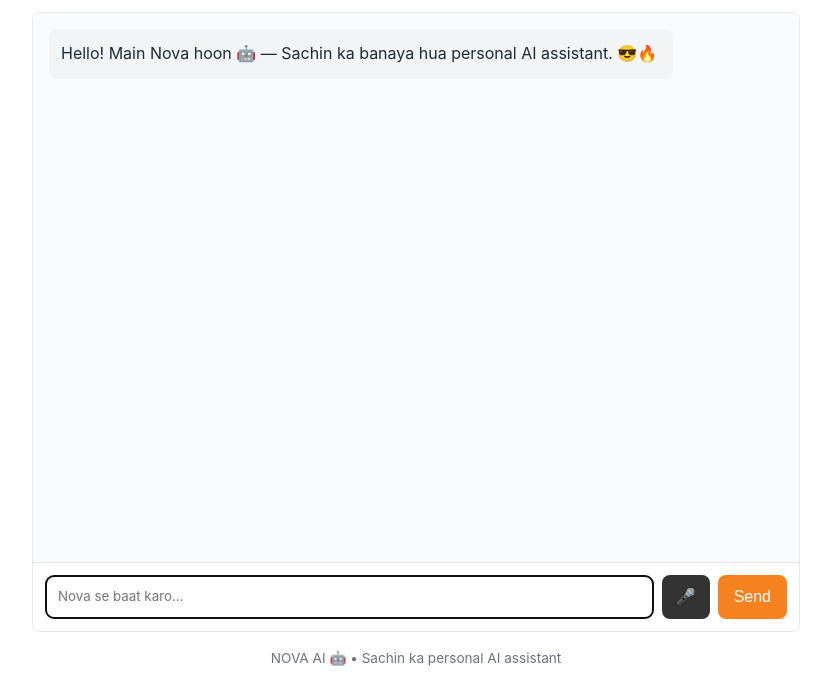
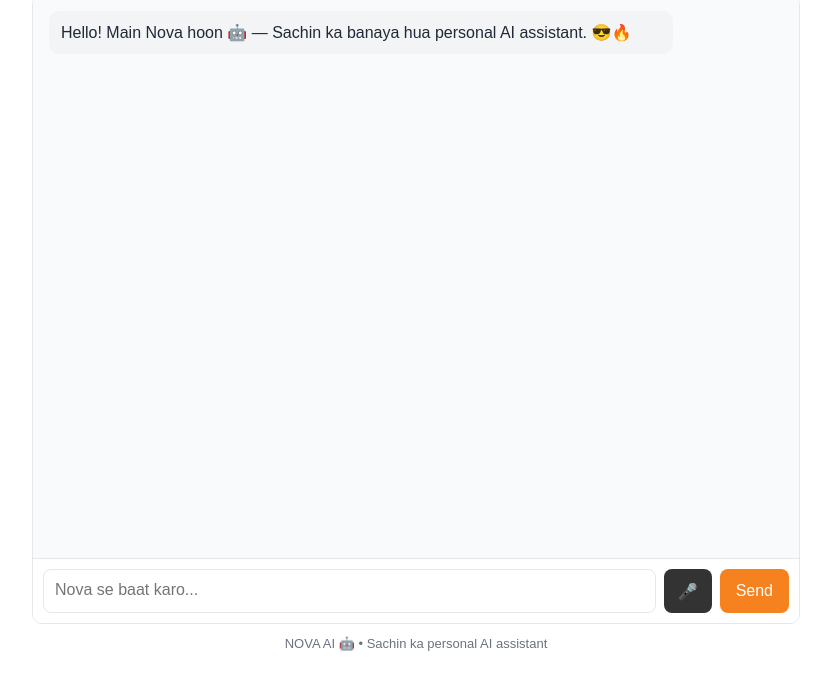
Before and after one commit to rohitsharmarohitsharma7346-lgtm/llm-chat-app-template, a website: page public/index.html in a window 1280 px wide. Shown: the part 117-803 px from the top of the page, without its empty margins (224-1055 px from the left). Drawn offline with Linux system fonts and the light colour scheme.

Commit message:
Update index.html

```diff
--- a/public/index.html
+++ b/public/index.html
@@ -1,20 +1,19 @@
 <!doctype html>
 <html lang="en">
 <head>
-	<meta charset="UTF-8" />
-	<meta name="viewport" content="width=device-width, initial-scale=1.0" />
+	<meta charset="UTF-8">
+	<meta name="viewport" content="width=device-width, initial-scale=1.0">
 	<title>NOVA AI 🤖</title>
 
 	<style>
 		:root {
-			--primary-color: #f6821f;
+			--primary: #f6821f;
 			--primary-hover: #e67e22;
-			--light-bg: #f9fafb;
-			--border-color: #e5e7eb;
-			--text-color: #1f2937;
-			--text-light: #6b7280;
-			--user-msg-bg: #fff2e6;
-			--assistant-msg-bg: #f3f4f6;
+			--bg: #f9fafb;
+			--border: #e5e7eb;
+			--text: #1f2937;
+			--user: #fff2e6;
+			--assistant: #f3f4f6;
 		}
 
 		* {
@@ -24,105 +23,118 @@
 		}
 
 		body {
-			font-family: -apple-system, BlinkMacSystemFont, "Segoe UI",
-				Roboto, sans-serif;
-			line-height: 1.6;
-			color: var(--text-color);
+			font-family: Arial, sans-serif;
+			color: var(--text);
 			max-width: 800px;
-			margin: 0 auto;
-			padding: 1rem;
+			margin: auto;
+			padding: 16px;
 		}
 
 		header {
 			text-align: center;
-			margin-bottom: 1rem;
-			padding: 1rem 0;
-			border-bottom: 1px solid var(--border-color);
+			padding: 16px 0;
+			margin-bottom: 16px;
+			border-bottom: 1px solid var(--border);
 		}
 
 		h1 {
-			font-size: 1.5rem;
-			color: var(--primary-color);
+			color: var(--primary);
+			font-size: 24px;
 		}
 
 		.chat-container {
+			height: calc(100vh - 170px);
+			min-height: 400px;
 			display: flex;
 			flex-direction: column;
-			height: calc(100vh - 180px);
-			min-height: 400px;
-			border: 1px solid var(--border-color);
-			border-radius: 8px;
+			border: 1px solid var(--border);
+			border-radius: 10px;
 			overflow: hidden;
 		}
 
-		.chat-messages {
+		#chat-messages {
 			flex: 1;
 			overflow-y: auto;
-			padding: 1rem;
-			background-color: var(--light-bg);
+			padding: 16px;
+			background: var(--bg);
 		}
 
 		.message {
-			margin-bottom: 1rem;
-			padding: 0.75rem;
-			border-radius: 8px;
 			max-width: 85%;
+			margin-bottom: 12px;
+			padding: 12px;
+			border-radius: 10px;
 		}
 
 		.message p {
+			margin: 0;
 			white-space: pre-line;
-			margin: 0;
 			overflow-wrap: anywhere;
 		}
 
 		.user-message {
-			background-color: var(--user-msg-bg);
+			background: var(--user);
 			margin-left: auto;
 		}
 
 		.assistant-message {
-			background-color: var(--assistant-msg-bg);
+			background: var(--assistant);
+			margin-right: auto;
+		}
+
+		.typing-indicator {
+			display: none;
+			padding: 10px 16px;
+			color: #6b7280;
+			font-style: italic;
+		}
+
+		.typing-indicator.visible {
+			display: block;
 		}
 
 		.message-input {
 			display: flex;
-			gap: 0.5rem;
-			padding: 0.75rem;
-			border-top: 1px solid var(--border-color);
-			background-color: white;
+			gap: 8px;
+			padding: 10px;
+			background: white;
+			border-top: 1px solid var(--border);
 		}
 
 		#user-input {
 			flex: 1;
-			padding: 0.75rem;
-			border: 1px solid var(--border-color);
+			min-height: 44px;
+			max-height: 140px;
+			padding: 11px;
+			border: 1px solid var(--border);
 			border-radius: 8px;
 			font-family: inherit;
+			font-size: 16px;
 			resize: none;
-			min-height: 44px;
+			outline: none;
 		}
 
 		button {
 			border: none;
 			border-radius: 8px;
 			cursor: pointer;
-			font-size: 1rem;
-			min-width: 48px;
+			font-size: 16px;
+			min-height: 44px;
 		}
 
 		#mic-button {
-			background-color: #333;
+			width: 48px;
+			background: #333;
 			color: white;
-			padding: 0 0.8rem;
 		}
 
 		#mic-button.listening {
-			background-color: #d32f2f;
+			background: #d32f2f;
 		}
 
 		#send-button {
-			padding: 0 1rem;
-			background-color: var(--primary-color);
+			padding: 0 16px;
+			background: var(--primary);
 			color: white;
 		}
 
@@ -131,27 +143,17 @@
 			cursor: not-allowed;
 		}
 
-		.typing-indicator {
-			display: none;
-			font-style: italic;
-			color: var(--text-light);
-			padding: 1rem;
-		}
-
-		.typing-indicator.visible {
-			display: block;
-		}
-
 		footer {
-			margin-top: 1rem;
 			text-align: center;
-			font-size: 0.85rem;
-			color: var(--text-light);
+			padding-top: 12px;
+			color: #6b7280;
+			font-size: 13px;
 		}
 	</style>
 </head>
 
 <body>
+
 	<header>
 		<h1>NOVA AI 🤖</h1>
 		<p>Sachin ka personal AI assistant</p>
@@ -159,17 +161,20 @@
 
 	<div class="chat-container">
 
-		<div id="chat-messages" class="chat-messages">
+		<div id="chat-messages">
+
 			<div class="message assistant-message">
 				<p>Hello! Main Nova hoon 🤖 — Sachin ka banaya hua personal AI assistant. 😎🔥</p>
 			</div>
+
 		</div>
 
-		<div class="typing-indicator" id="typing-indicator">
+		<div id="typing-indicator" class="typing-indicator">
 			Nova soch raha hai... 🤔
 		</div>
 
 		<div class="message-input">
+
 			<textarea
 				id="user-input"
 				placeholder="Nova se baat karo..."
@@ -177,20 +182,26 @@
 				autofocus
 			></textarea>
 
-			<button id="mic-button" type="button" title="Voice input">
-				🎤
-			</button>
+			<button
+				id="mic-button"
+				type="button"
+				title="Voice input"
+			>🎤</button>
 
-			<button id="send-button" type="button">
-				Send
-			</button>
+			<button
+				id="send-button"
+				type="button"
+			>Send</button>
+
 		</div>
+
 	</div>
 
 	<footer>
-		<p>NOVA AI 🤖 • Sachin ka personal AI assistant</p>
+		NOVA AI 🤖 • Sachin ka personal AI assistant
 	</footer>
 
 	<script src="chat.js"></script>
+
 </body>
 </html>
```
